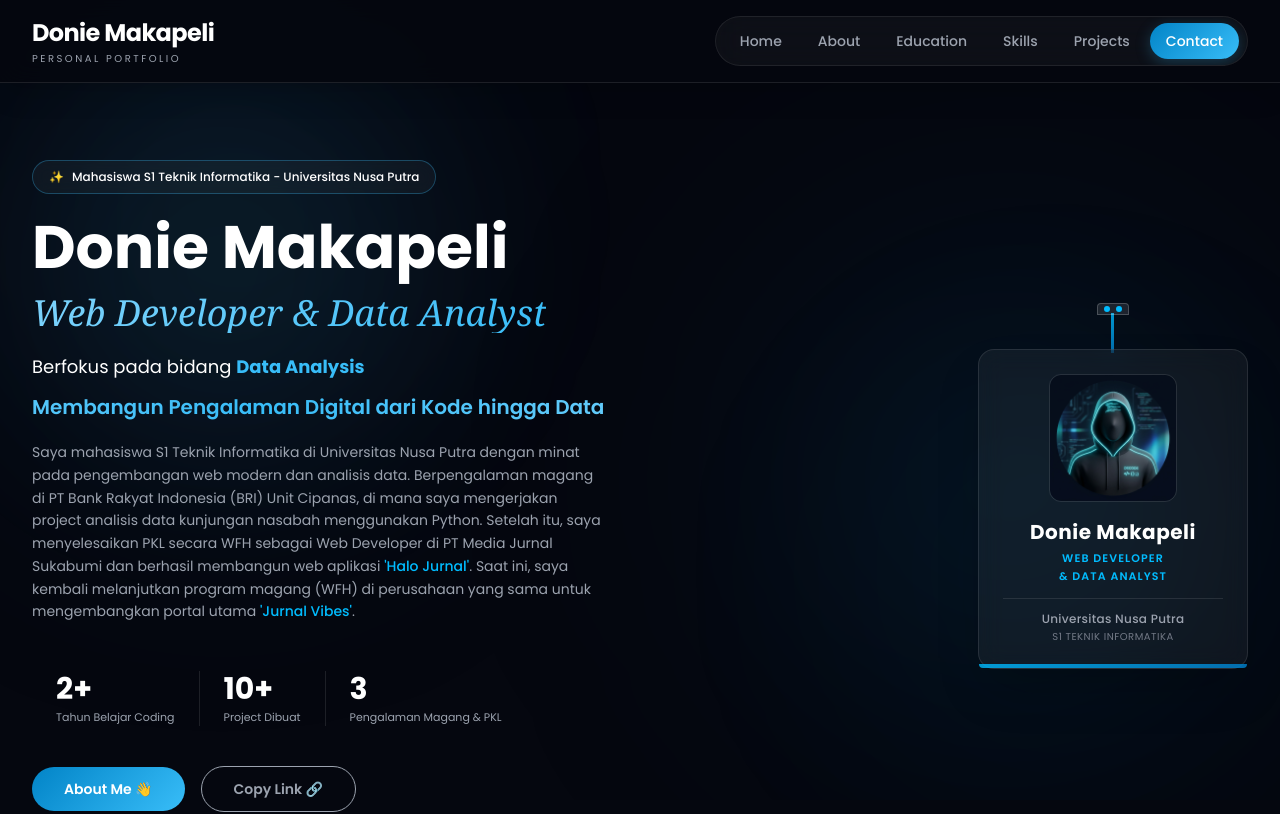
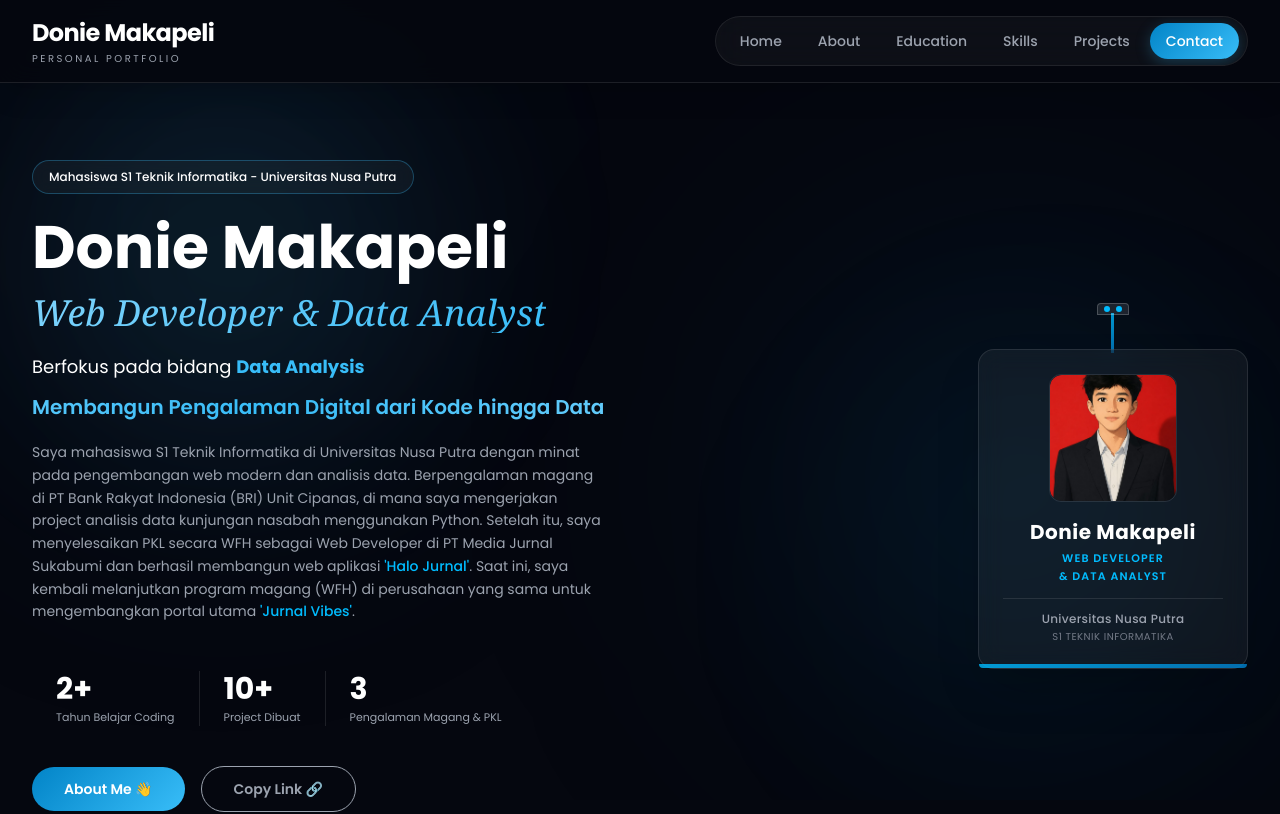
Before and after one commit to dmakapeli-prog/doni-portfolio, a Next.js app: page / in a window 1280 px wide. Shown: the top 814 px of the page. Built offline with nearby package versions, Linux system fonts and the light colour scheme.

Commit message:
Update avatar to PNG image and remove sparkles icon

```diff
--- a/app/page.js
+++ b/app/page.js
@@ -282,7 +282,7 @@ function HomeSection() {
         <div className="md:col-span-7 flex flex-col items-start text-left order-2 md:order-1">
 
           <div className="badge-glass inline-flex items-center gap-2 px-3.5 py-1.5 sm:px-4 sm:py-2 rounded-full text-[11px] sm:text-xs font-medium text-white mb-4 max-w-full text-left">
-            <span>✨</span> Mahasiswa S1 Teknik Informatika - Universitas Nusa Putra
+            Mahasiswa S1 Teknik Informatika - Universitas Nusa Putra
           </div>
 
           <h1 className="text-3xl sm:text-5xl lg:text-6xl font-bold text-white mb-2 text-left leading-tight">
```
Also changed, not shown: public/avatar.jpg (deleted), public/avatar.png.
